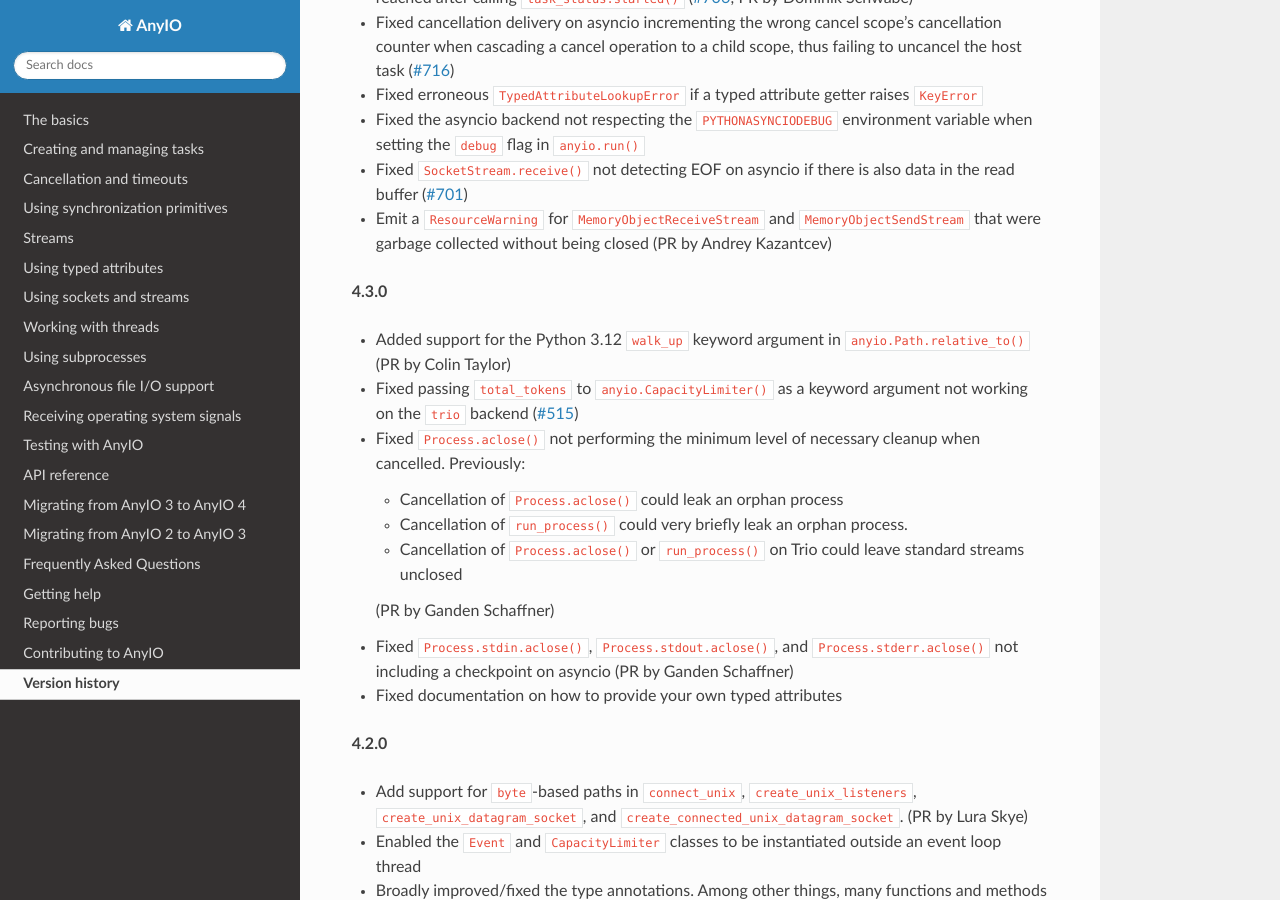
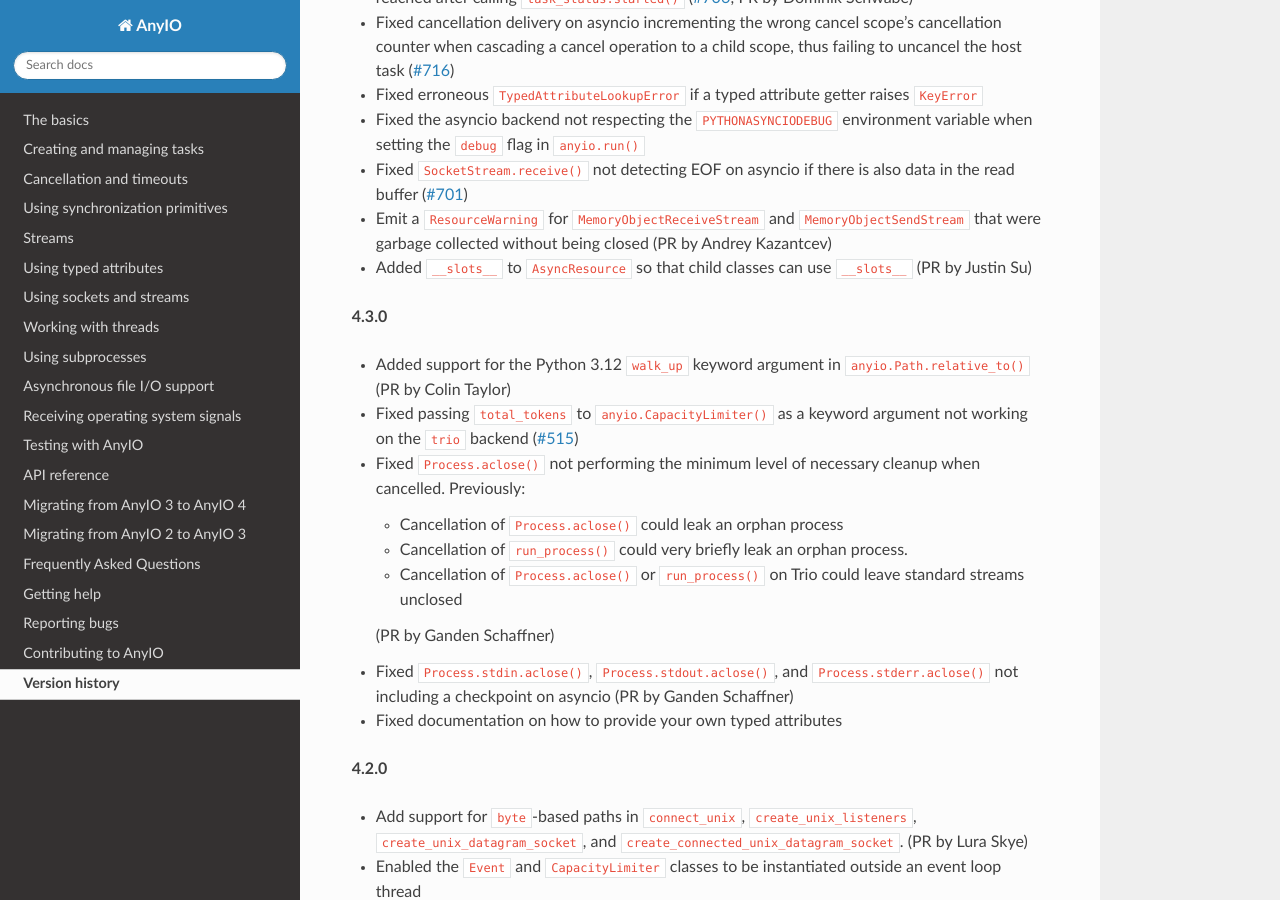
Before and after one commit to agronholm/anyio, a Sphinx documentation site: the page built from docs/versionhistory.rst, in a window 1280 px wide and 900 px high, scrolled down 441 px. Built offline with Sphinx 7.4.7 and the Read the Docs theme 2.0.0, drawn with Linux system fonts in a browser that asks for light colours; the version number could not be read and is left out.

Commit message:
Update versionhistory.rst

```diff
--- a/docs/versionhistory.rst
+++ b/docs/versionhistory.rst
@@ -28,6 +28,8 @@ This library adheres to `Semantic Versioning 2.0 <http://semver.org/>`_.
 - Emit a ``ResourceWarning`` for ``MemoryObjectReceiveStream`` and
   ``MemoryObjectSendStream`` that were garbage collected without being closed (PR by
   Andrey Kazantcev)
+- Added ``__slots__`` to ``AsyncResource`` so that child classes can use ``__slots__``
+  (PR by Justin Su)
 
 **4.3.0**
 
```
